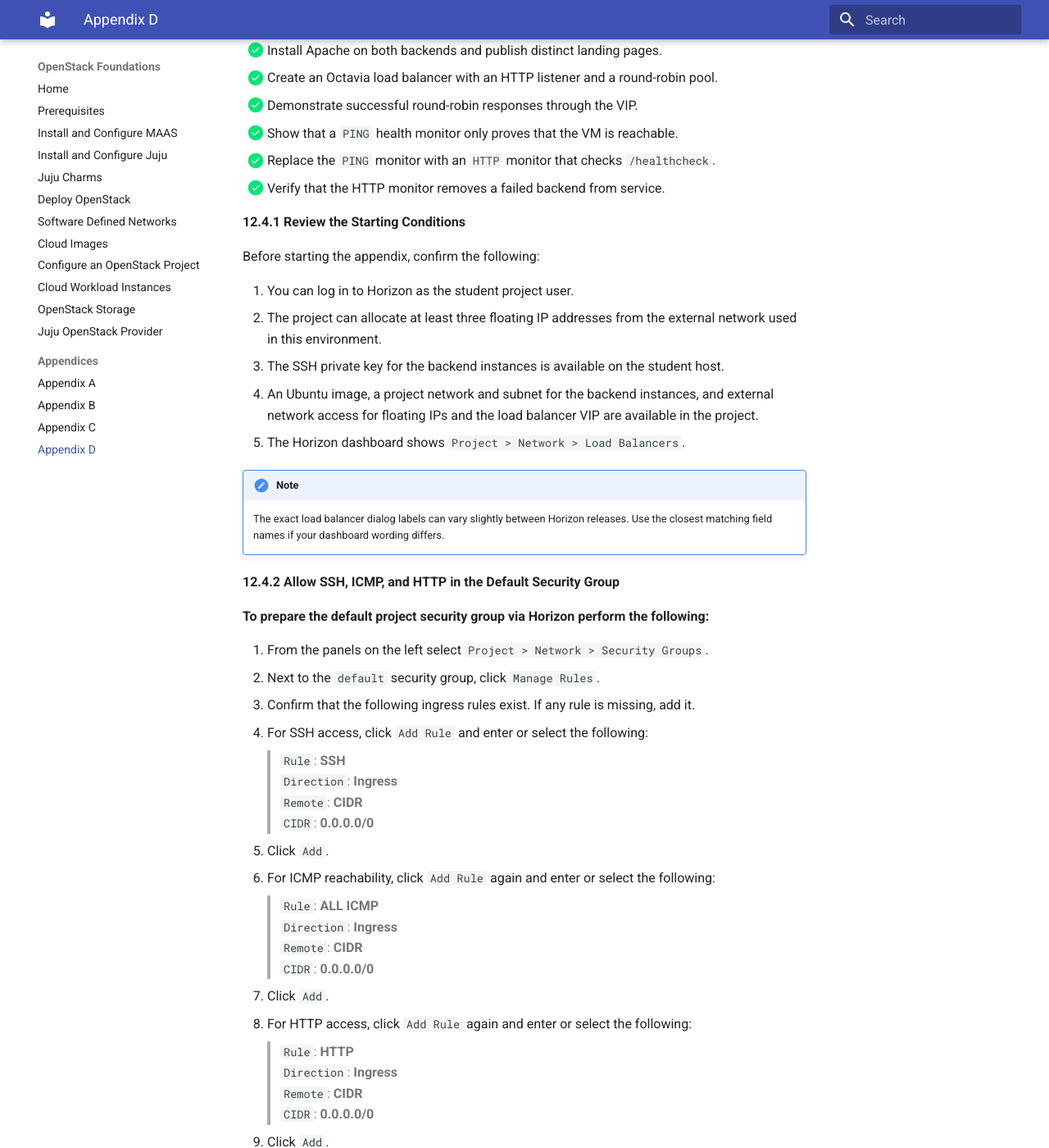
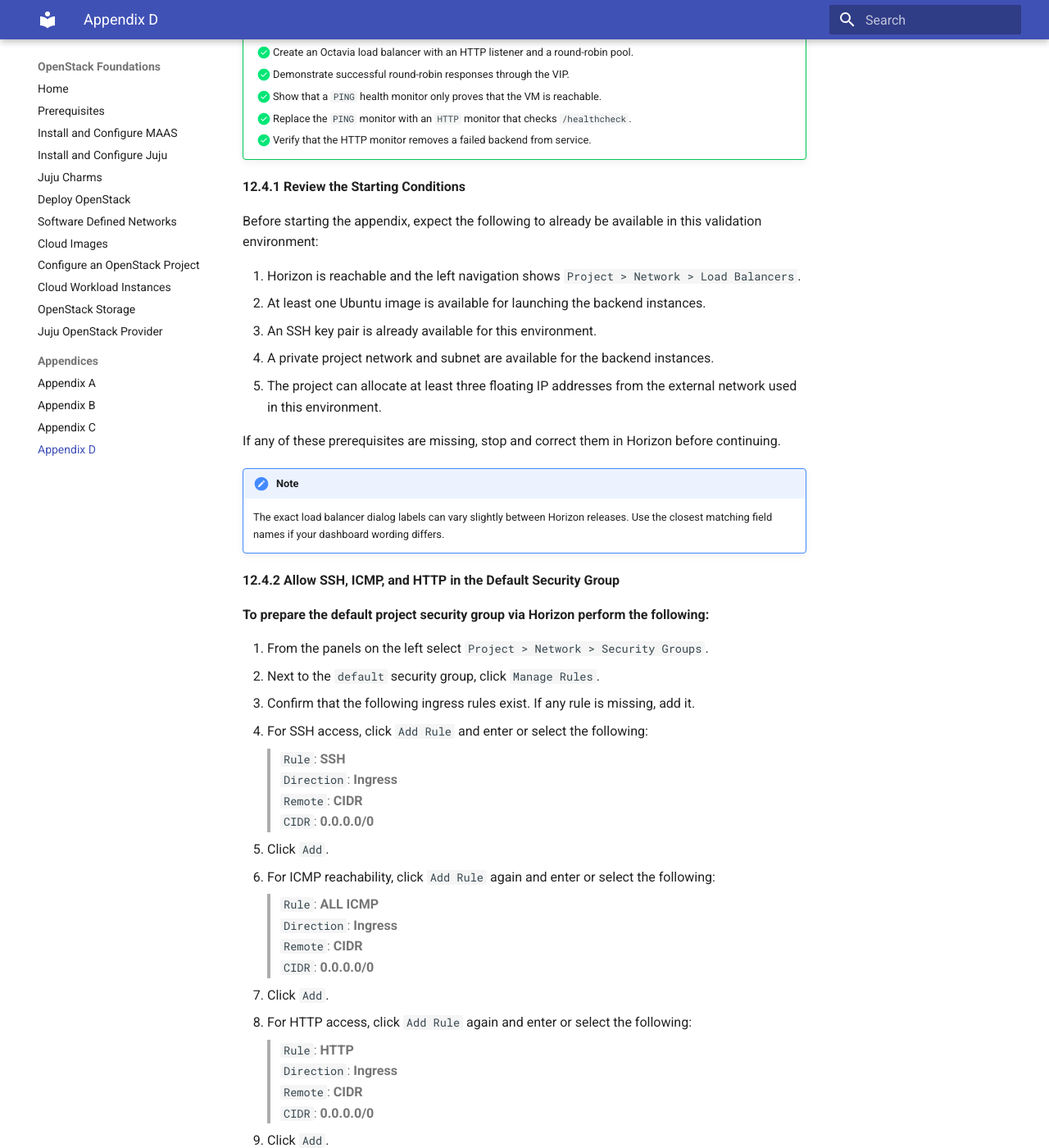
Before and after one commit to radumoisan/canonical-openstack-foundations, an MkDocs documentation site: the page built from docs/appendix_d.md, in a window 1280 px wide and 1400 px high, scrolled down 793 px. Shown: the whole window at 82% size. Built offline with MkDocs 1.6.1 and Material for MkDocs 9.7.7, drawn with Linux system fonts in a browser that asks for light colours; some of the changed text lies outside the part shown.

Commit message:
Fix indentation and update starting conditions in Appendix D

```diff
--- a/docs/appendix_d.md
+++ b/docs/appendix_d.md
@@ -12,24 +12,26 @@
     This appendix runs on a different student host and OpenStack environment from the earlier training chapters. Focus on the Octavia workflow and validation steps here; the environment-specific machine details are not part of the exercise.
 
 !!! success "**Objectives**"
-  - [x] Launch two Ubuntu backend instances from Horizon.
-  - [x] Assign floating IP addresses and verify direct SSH and HTTP access.
-  - [x] Install Apache on both backends and publish distinct landing pages.
-  - [x] Create an Octavia load balancer with an HTTP listener and a round-robin pool.
-  - [x] Demonstrate successful round-robin responses through the VIP.
-  - [x] Show that a `PING` health monitor only proves that the VM is reachable.
-  - [x] Replace the `PING` monitor with an `HTTP` monitor that checks `/healthcheck`.
-  - [x] Verify that the HTTP monitor removes a failed backend from service.
+    - [x] Launch two Ubuntu backend instances from Horizon.
+    - [x] Assign floating IP addresses and verify direct SSH and HTTP access.
+    - [x] Install Apache on both backends and publish distinct landing pages.
+    - [x] Create an Octavia load balancer with an HTTP listener and a round-robin pool.
+    - [x] Demonstrate successful round-robin responses through the VIP.
+    - [x] Show that a `PING` health monitor only proves that the VM is reachable.
+    - [x] Replace the `PING` monitor with an `HTTP` monitor that checks `/healthcheck`.
+    - [x] Verify that the HTTP monitor removes a failed backend from service.
 
 **12.4.1 Review the Starting Conditions**
 
-Before starting the appendix, confirm the following:
+Before starting the appendix, expect the following to already be available in this validation environment:
 
-1. You can log in to Horizon as the student project user.
-2. The project can allocate at least three floating IP addresses from the external network used in this environment.
-3. The SSH private key for the backend instances is available on the student host.
-4. An Ubuntu image, a project network and subnet for the backend instances, and external network access for floating IPs and the load balancer VIP are available in the project.
-5. The Horizon dashboard shows `Project > Network > Load Balancers`.
+1. Horizon is reachable and the left navigation shows `Project > Network > Load Balancers`.
+2. At least one Ubuntu image is available for launching the backend instances.
+3. An SSH key pair is already available for this environment.
+4. A private project network and subnet are available for the backend instances.
+5. The project can allocate at least three floating IP addresses from the external network used in this environment.
+
+If any of these prerequisites are missing, stop and correct them in Horizon before continuing.
 
 !!! note
     The exact load balancer dialog labels can vary slightly between Horizon releases. Use the closest matching field names if your dashboard wording differs.
@@ -59,6 +61,9 @@
 > `Remote`: **CIDR**<br/>
 > `CIDR`: **0.0.0.0/0**
 9. Click `Add`.
+
+!!! warning
+    Some Horizon releases have a known bug where the `SSH` and `HTTP` preset rules silently fail to appear after you click `Add`. If that happens, use `Custom TCP Rule` instead and create one ingress rule for port `22` and one ingress rule for port `80`, both with `Remote = CIDR` and `CIDR = 0.0.0.0/0`.
 
 !!! note
     In this lab environment, the default security group already includes the required egress rules. For this appendix, only the ingress rules above need to be present.
```
